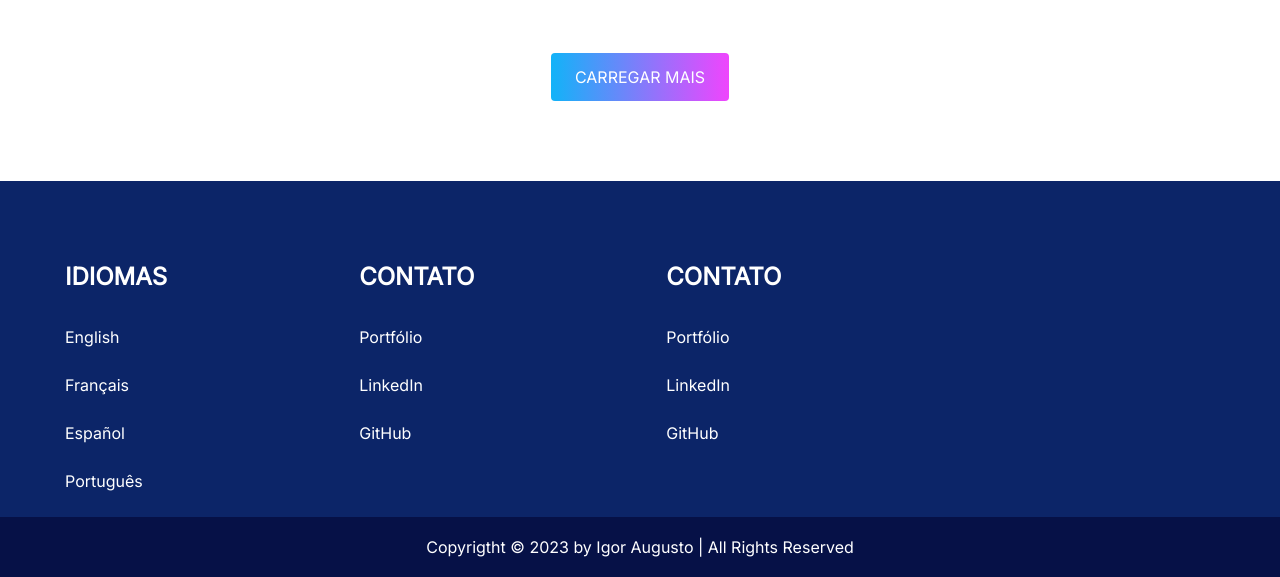
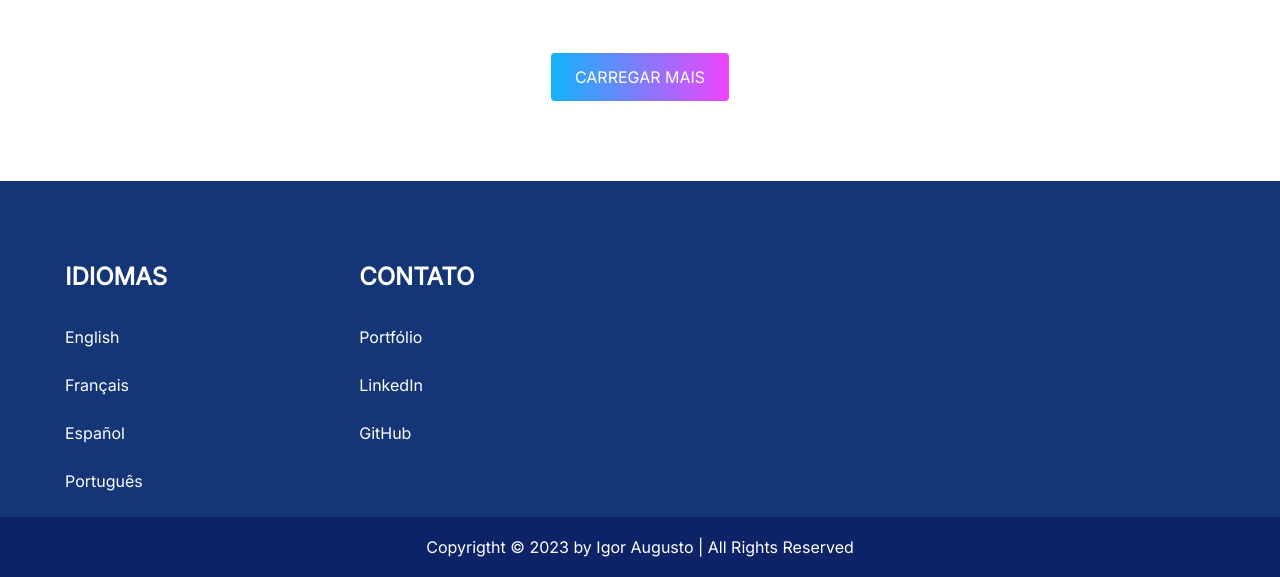
Before and after one commit to iaugustoz/champions-league, a website: page index.html in a window 1280 px wide. Shown: the part 1914-2491 px from the top of the page. Drawn offline with Linux system fonts and the light colour scheme; files whose address does not match are found by name.

Commit message:
feat: adicionado responsividade ao footer

```diff
--- a/data/dados_times.json
+++ b/data/dados_times.json
@@ -93,7 +93,7 @@
         },
 
         {
-            "nome": "Olym. de Marseille",
+            "nome": "Olym. de Mars.",
             "imagem": "src/img/teams/olympique-de-marselha.png",
             "selecionado": false
         }
--- a/index.html
+++ b/index.html
@@ -159,30 +159,21 @@
             <div class="container flex flex-wrap gap-x-[30%] mh:gap-x-48">
 
                 <div>
-                    <h4 class="text-white text-2xl font-semibold mb-8">IDIOMAS</h4>
+                    <h4 class="subtitle-footer">IDIOMAS</h4>
                     <ul>
-                        <li class="text-white mb-6 cursor-pointer">English</li>
-                        <li class="text-white mb-6 cursor-pointer">Français</li>
-                        <li class="text-white mb-6 cursor-pointer">Español</li>
-                        <li class="text-white mb-6 cursor-pointer">Português</li>
+                        <li class="item-footer cursor-pointer">English</li>
+                        <li class="item-footer cursor-pointer">Français</li>
+                        <li class="item-footer cursor-pointer">Español</li>
+                        <li class="item-footer cursor-pointer">Português</li>
                     </ul>
                 </div>
 
                 <div>
-                    <h4 class="text-white text-2xl font-semibold mb-8">CONTATO</h4>
+                    <h4 class="subtitle-footer">CONTATO</h4>
                     <ul>
-                        <li class="text-white mb-6"><a href="https://iaugusto.vercel.app/" target="_blank" rel="noopener noreferrer">Portfólio</a></li>
-                        <li class="text-white mb-6"><a href="https://www.linkedin.com/in/igorbrz/" target="_blank" rel="noopener noreferrer">LinkedIn</a></li>
-                        <li class="text-white mb-6"><a href="https://github.com/igoraugustobrz" target="_blank" rel="noopener noreferrer">GitHub</a></li>
-                    </ul>
-                </div>
-
-                <div>
-                    <h4 class="text-white text-2xl font-semibold mb-8">CONTATO</h4>
-                    <ul>
-                        <li class="text-white mb-6"><a href="https://iaugusto.vercel.app/" target="_blank" rel="noopener noreferrer">Portfólio</a></li>
-                        <li class="text-white mb-6"><a href="https://www.linkedin.com/in/igorbrz/" target="_blank" rel="noopener noreferrer">LinkedIn</a></li>
-                        <li class="text-white mb-6"><a href="https://github.com/igoraugustobrz" target="_blank" rel="noopener noreferrer">GitHub</a></li>
+                        <li class="item-footer"><a href="https://iaugusto.vercel.app/" target="_blank" rel="noopener noreferrer">Portfólio</a></li>
+                        <li class="item-footer"><a href="https://www.linkedin.com/in/igorbrz/" target="_blank" rel="noopener noreferrer">LinkedIn</a></li>
+                        <li class="item-footer"><a href="https://github.com/igoraugustobrz" target="_blank" rel="noopener noreferrer">GitHub</a></li>
                     </ul>
                 </div>
 
@@ -190,14 +181,11 @@
         </div>
 
         <div class="flex justify-center items-center bg-dark-blue-800 h-[60px]">
-            <p class="text-white">Copyrigtht © 2023 by Igor Augusto | All Rights Reserved</p>
+            <p class="text-white text-center text-sm md:text-base">Copyrigtht © 2023 by Igor Augusto | All Rights Reserved</p>
         </div>
 
     </footer>
-    <!--
-        Dar os devidos créditos para os criadores dos Ícones
-        <a href="https://www.flaticon.com/br/icones-gratis/barcelona" title="barcelona ícones">Barcelona ícones criados por Freepik - Flaticon</a>
-    -->
+
 </body>
 
 </html>
--- a/src/css/input.css
+++ b/src/css/input.css
@@ -104,4 +104,11 @@
     }
 
     /* FOOTER */
+    .subtitle-footer {
+        @apply text-white text-xl md:text-2xl font-semibold mb-8;
+    }
+
+    .item-footer {
+        @apply text-white mb-6 hover:scale-[1.025] transition duration-300;
+    }
 }
--- a/src/js/main.js
+++ b/src/js/main.js
@@ -39,7 +39,7 @@ function dataAtualDecrescente() {
     const month = date.getMonth() + 1;
     const year = date.getFullYear();
 
-    // Geração de números aleatórios entre 1 e 30
+    // Geração de números aleatórios entre 1 e 28
     const numbers = [
         Math.floor(Math.random() * (29 - 1)) + 1,
         Math.floor(Math.random() * (29 - 1)) + 1,
--- a/tailwind.config.js
+++ b/tailwind.config.js
@@ -24,8 +24,8 @@ module.exports = {
         'light-blue-600': '#12b3f8',
         'magenta-700': '#ef45fd',
         'black-800': '#0B1421',
-        'dark-blue-400': '#0c2568',
-        'dark-blue-800': '#061147',
+        'dark-blue-400': '#143677',
+        'dark-blue-800': '#0c2367',
       },
       fontFamily: {
         'inter': ['Inter', 'Arial', 'Times New Roman'],
```
Also changed, not shown: dist/output.css.
